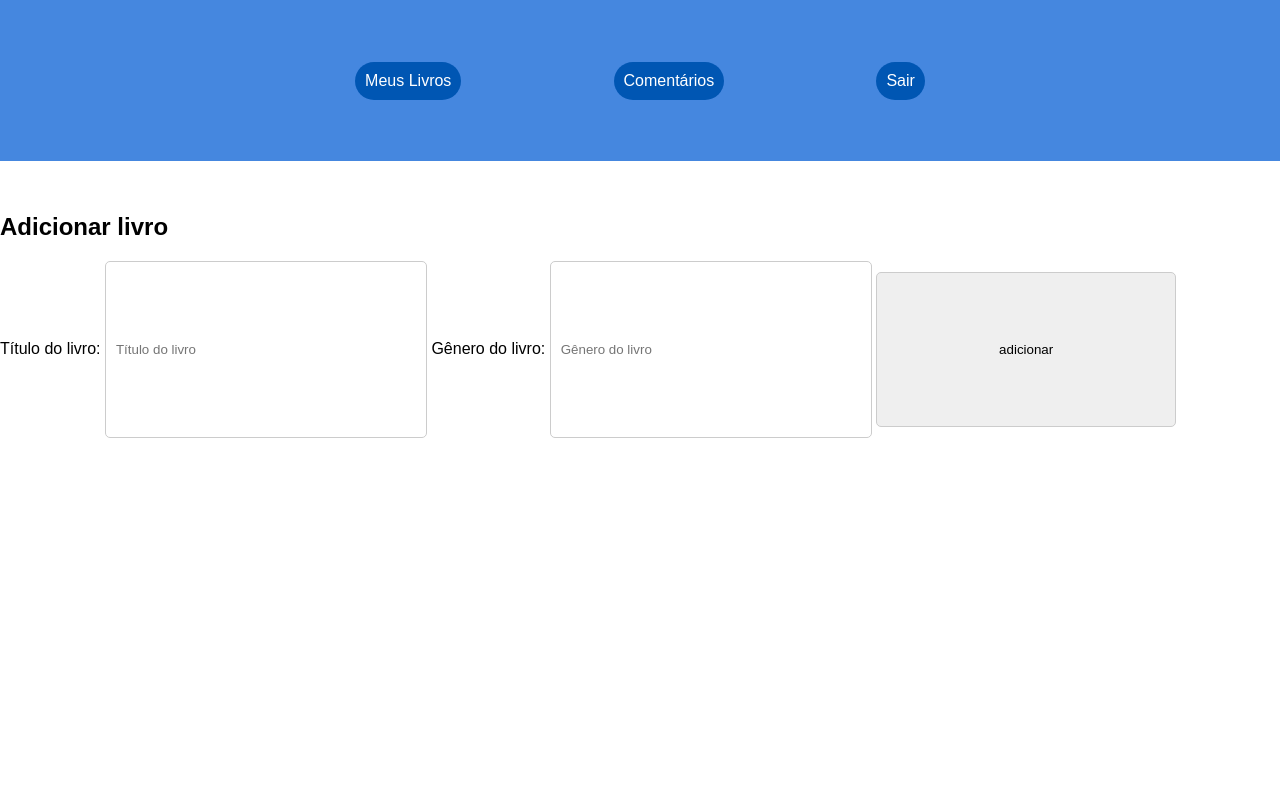
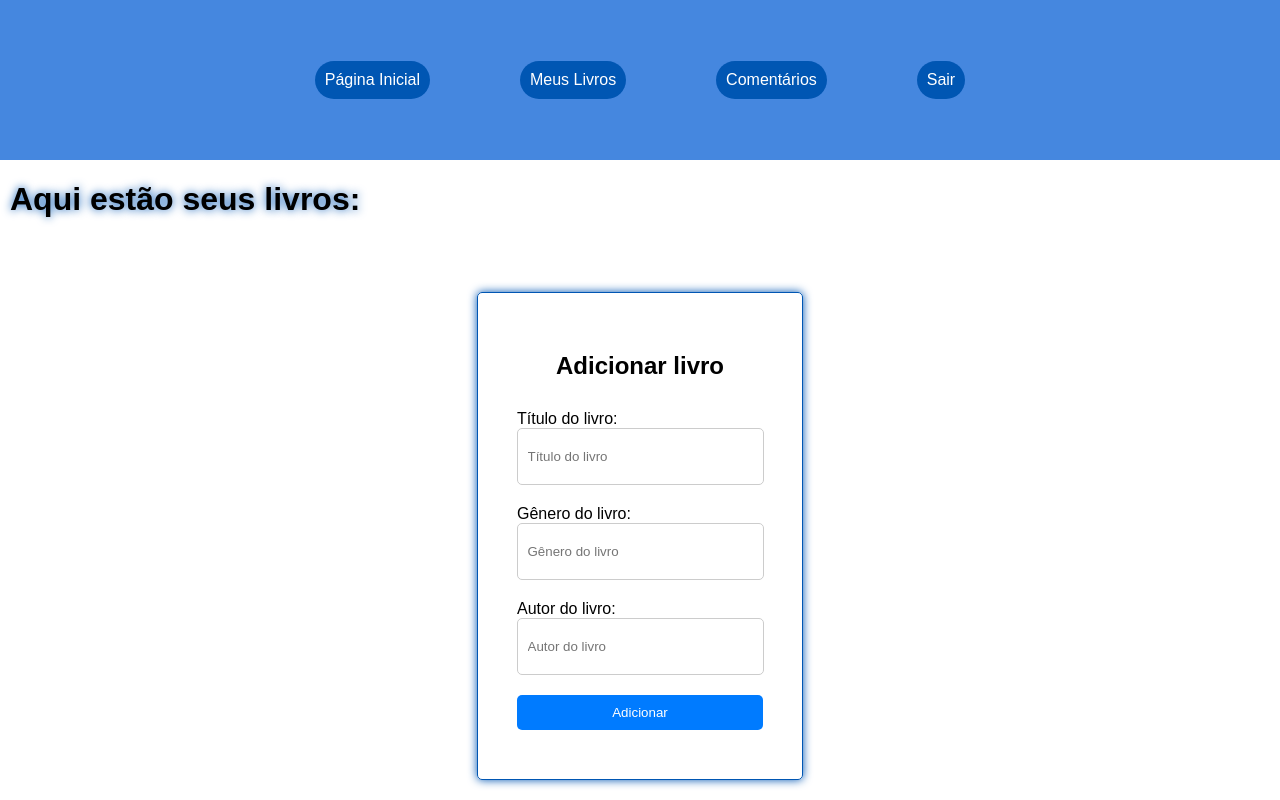
Before and after one commit to Arthur-Snts/Projeto-PSI, a Flask app: page /livros in a window 1280 px wide. Run offline with Flask 3, Linux system fonts and the light colour scheme; the visitor is signed in with stand-in values (Sample User, id 1); data that the repository does not hold is empty.

Commit message:
Update final

```diff
--- a/app.py
+++ b/app.py
@@ -47,8 +47,62 @@ def cadastro():
         login_user(user)
 
         corpo = f"""
-        <p style= 'color: #007bff'>Olá!{current_user.nome} Parabéns pelo Cadastro feito em nossa Biblioteca Virtual, espero que goste!</p>
-
+        <html lang="pt-BR">
+  <head>
+    <meta charset="UTF-8">
+    <meta name="viewport" content="width=device-width, initial-scale=1.0">
+    <title>Email da Biblioteca</title>
+  </head>
+  <body style="font-family: Arial, sans-serif; margin: 0; padding: 0; background-color: #f4f4f4;">
+    <!-- Container principal -->
+    <table width="100%" cellpadding="0" cellspacing="0" border="0" style="background-color: #f4f4f4; padding: 20px;">
+      <tr>
+        <td>
+          <!-- Tabela interna para layout do email -->
+          <table align="center" cellpadding="0" cellspacing="0" width="600" style="background-color: #ffffff; border-radius: 8px; box-shadow: 0 4px 8px rgba(0,0,0,0.1);">
+            <!-- Cabeçalho -->
+            <tr>
+              <td align="center" style="background-color: #0056b3; padding: 20px 0; border-radius: 8px 8px 0 0;">
+                <h1 style="color: #ffffff; margin: 0;">Bem-vindo à Biblioteca</h1>
+              </td>
+            </tr>
+            <!-- Conteúdo principal -->
+            <tr>
+              <td style="padding: 20px;">
+                <p style="color: #333333; font-size: 16px; line-height: 1.6;">
+                  Prezado(a) Leitor(a) {current_user.nome},
+                </p>
+                <p style="color: #333333; font-size: 16px; line-height: 1.6;">
+                  Estamos felizes em recebê-lo em nossa comunidade de leitores! A partir de agora, você terá acesso a uma vasta coleção de livros, eBooks, audiolivros e eventos exclusivos em nossa biblioteca.
+                </p>
+                <p style="color: #333333; font-size: 16px; line-height: 1.6;">
+                  Para começar, sugerimos que explore nossa <a href="{url_for("livros")}" style="color: #00796b; text-decoration: none;">seção de livros</a> ou participe de um dos nossos <strong>clubes de leitura</strong> semanais!
+                </p>
+                <p style="color: #333333; font-size: 16px; line-height: 1.6;">
+                  Se precisar de ajuda, nossa equipe está à disposição para oferecer orientações e recomendações personalizadas.
+                </p>
+                <p style="color: #333333; font-size: 16px; line-height: 1.6;">
+                  Aproveite ao máximo tudo o que nossa biblioteca tem a oferecer. Esperamos vê-lo em breve!
+                </p>
+              </td>
+            </tr>
+            <!-- Rodapé -->
+            <tr>
+              <td align="center" style="background-color: #0056b3; padding: 10px; border-radius: 0 0 8px 8px;">
+                <p style="color: #ffffff; font-size: 14px; margin: 0;">
+                  Biblioteca Virtual | Endereço: Rua IFRN, 123, Caicó | Telefone: (84) 99827-2514
+                </p>
+                <p style="color: #ffffff; font-size: 14px; margin: 0;">
+                  <a href="{url_for("inicial")}" style="color: #80cbc4; text-decoration: none;">Visite nosso site</a> | <a href="mailto:bibliotecavirtual432@gmail.com" style="color: #80cbc4; text-decoration: none;">Entre em contato</a>
+                </p>
+              </td>
+            </tr>
+          </table>
+        </td>
+      </tr>
+    </table>
+  </body>
+</html>
         """
         assunto = "Cadastro Bem Sucedido!"
         destinatario = current_user.email
@@ -83,16 +137,85 @@ def livros():
     if request.method == "POST":
         titulo = request.form["titulo"]
         genero = request.form["genero"]
+        autor = request.form["autor"]
         id = current_user.id
-        User.insert_data_livro(titulo, genero, id)
+        User.insert_data_livro(titulo, genero, autor, id)
 
         corpo = f"""
-        <p style= 'color: #007bff'>Olá!{current_user.nome}</p>
-        <p>Livro adicionado! Segue-o:</p>
-        <p>{titulo} - {genero}</p>
+        <!DOCTYPE html>
+<html lang="pt-BR">
+  <head>
+    <meta charset="UTF-8">
+    <meta name="viewport" content="width=device-width, initial-scale=1.0">
+    <title>Novo Livro Cadastrado</title>
+  </head>
+  <body style="font-family: Arial, sans-serif; margin: 0; padding: 0; background-color: #f4f4f4;">
+    <!-- Container principal -->
+    <table width="100%" cellpadding="0" cellspacing="0" border="0" style="background-color: #f4f4f4; padding: 20px;">
+      <tr>
+        <td>
+          <!-- Tabela interna para layout do email -->
+          <table align="center" cellpadding="0" cellspacing="0" width="600" style="background-color: #ffffff; border-radius: 8px; box-shadow: 0 4px 8px rgba(0,0,0,0.1);">
+            <!-- Cabeçalho -->
+            <tr>
+              <td align="center" style="background-color: #0056b3; padding: 20px 0; border-radius: 8px 8px 0 0;">
+                <h1 style="color: #ffffff; margin: 0;">Novo Livro Cadastrado!</h1>
+              </td>
+            </tr>
+            <!-- Conteúdo principal -->
+            <tr>
+              <td style="padding: 20px;">
+                <p style="color: #333333; font-size: 16px; line-height: 1.6;">
+                  Olá, Leitor(a) {current_user.nome},
+                </p>
+                <p style="color: #333333; font-size: 16px; line-height: 1.6;">
+                  Temos o prazer de anunciar que um novo livro foi cadastrado ao nosso acervo! Confira os detalhes abaixo:
+                </p>
+
+                <!-- Detalhes do Livro -->
+                <table width="100%" cellpadding="0" cellspacing="0" border="0" style="background-color: #f9f9f9; padding: 15px; border-radius: 8px;">
+                  <tr>
+                    <td style="color: #333333; font-size: 16px;">
+                      <strong>Título:</strong> {titulo}<br>
+                      <strong>Autor:</strong> {autor}<br>
+                      <strong>Gênero:</strong> {genero}<br>
+
+                    </td>
+                  </tr>
+                </table>
+
+                <p style="color: #333333; font-size: 16px; line-height: 1.6;">
+                  Estamos ansiosos para que você explore este novo título. Não perca a oportunidade de ser um dos primeiros a ler!
+                </p>
+                <p style="color: #333333; font-size: 16px; line-height: 1.6;">
+                  Reserve já sua cópia acessando o catálogo online da biblioteca ou venha nos visitar para pegar seu exemplar.
+                </p>
+                <p style="text-align: center;">
+                  <a href="{url_for("livros")}" style="background-color: #0056b3; color: #ffffff; text-decoration: none; padding: 10px 20px; border-radius: 5px; font-size: 16px;">Ver Catálogo</a>
+                </p>
+              </td>
+            </tr>
+            <!-- Rodapé -->
+            <tr>
+              <td align="center" style="background-color: #0056b3; padding: 10px; border-radius: 0 0 8px 8px;">
+                <p style="color: #ffffff; font-size: 14px; margin: 0;">
+                  Biblioteca Virtual | Endereço: Rua IFRN, 123, Caicó | Telefone: (84) 199827-2514
+                </p>
+                <p style="color: #ffffff; font-size: 14px; margin: 0;">
+                  <a href="{url_for("inicial")}" style="color: #c5cae9; text-decoration: none;">Visite nosso site</a> | <a href="mailto:bibliotecavirtual432@gmail.com" style="color: #c5cae9; text-decoration: none;">Entre em contato</a>
+                </p>
+              </td>
+            </tr>
+          </table>
+        </td>
+      </tr>
+    </table>
+  </body>
+</html>
+
 
         """
-        assunto = f"Novo livro na biblioteca do genero {genero}"
+        assunto = f"Novo Livro na Biblioteca do Gênero {genero}"
         destinatario = current_user.email
 
 
@@ -128,12 +251,76 @@ def comentarios():
         User.insert_data_comentario(conteudo, id, livro)
 
         corpo = f"""
-        <p style= 'color: #007bff'>Olá!{current_user.nome}</p>
-        <p>Comentário adicionado! Segue-o:</p>
-        <p>{conteudo}</p>
+        <!DOCTYPE html>
+<html lang="pt-BR">
+  <head>
+    <meta charset="UTF-8">
+    <meta name="viewport" content="width=device-width, initial-scale=1.0">
+    <title>Novos Comentários sobre o Livro</title>
+  </head>
+  <body style="font-family: Arial, sans-serif; margin: 0; padding: 0; background-color: #f4f4f4;">
+    <!-- Container principal -->
+    <table width="100%" cellpadding="0" cellspacing="0" border="0" style="background-color: #f4f4f4; padding: 20px;">
+      <tr>
+        <td>
+          <!-- Tabela interna para layout do email -->
+          <table align="center" cellpadding="0" cellspacing="0" width="600" style="background-color: #ffffff; border-radius: 8px; box-shadow: 0 4px 8px rgba(0,0,0,0.1);">
+            <!-- Cabeçalho -->
+            <tr>
+              <td align="center" style="background-color: #0056b3; padding: 20px 0; border-radius: 8px 8px 0 0;">
+                <h1 style="color: #ffffff; margin: 0;">Novos Comentários sobre o Livro</h1>
+              </td>
+            </tr>
+            <!-- Conteúdo principal -->
+            <tr>
+              <td style="padding: 20px;">
+                <p style="color: #333333; font-size: 16px; line-height: 1.6;">
+                  Olá, Leitor(a) {current_user.nome},
+                </p>
+                <p style="color: #333333; font-size: 16px; line-height: 1.6;">
+                  Ficamos felizes em informar que o livro <strong>"{livro}"</strong> recebeu novo comentário! Aqui está o que está dizendo:
+                </p>
 
+                <!-- Comentários -->
+                <table width="100%" cellpadding="0" cellspacing="0" border="0" style="background-color: #f9f9f9; padding: 15px; border-radius: 8px;">
+                  <tr>
+                    <td style="color: #333333; font-size: 14px;">
+                      <strong>Comentário 1:</strong><br>
+                      <em>"{conteudo}"</em><br>
+                      <span style="color: #555555;">- {current_user.nome}</span><br><br>
+
+                    </td>
+                  </tr>
+                </table>
+
+                <p style="color: #333333; font-size: 16px; line-height: 1.6;">
+                  Você também pode deixar sua opinião e ajudar outros leitores! Acesse o livro no catálogo online e compartilhe o que achou.
+                </p>
+
+                <p style="text-align: center;">
+                  <a href="{url_for("livros")}" style="background-color: #0056b3; color: #ffffff; text-decoration: none; padding: 10px 20px; border-radius: 5px; font-size: 16px;">Ver Comentários e Comentar</a>
+                </p>
+              </td>
+            </tr>
+            <!-- Rodapé -->
+            <tr>
+              <td align="center" style="background-color: #0056b3; padding: 10px; border-radius: 0 0 8px 8px;">
+                <p style="color: #ffffff; font-size: 14px; margin: 0;">
+                  Biblioteca Virtual | Endereço: Rua IFRN, 123, Caicó | Telefone: (84) 199827-2514
+                </p>
+                <p style="color: #ffffff; font-size: 14px; margin: 0;">
+                  <a href="{url_for("inicial")}" style="color: #ffe0b2; text-decoration: none;">Visite nosso site</a> | <a href="mailto:bibliotecavirtual432@gmail.com" style="color: #c5cae9; text-decoration: none;">Entre em contato</a>
+                </p>
+              </td>
+            </tr>
+          </table>
+        </td>
+      </tr>
+    </table>
+  </body>
+</html>
         """
-        assunto = f"Comentário sobre o livro {livro}"
+        assunto = f"Comentário Sobre o Livro {livro}"
         destinatario = current_user.email
 
 
--- a/database/database.sql
+++ b/database/database.sql
@@ -19,5 +19,6 @@ CREATE TABLE IF NOT EXISTS tb_livros (
     liv_id INT(11) AUTO_INCREMENT PRIMARY KEY NOT NULL,
     liv_titulo VARCHAR(200) NOT NULL,
     liv_genero VARCHAR(200) NOT NULL,
+    liv_autor VARCHAR(200) NOT NULL,
     liv_usuarios_id INT(11) NOT NULL
 );
--- a/static/css/style.css
+++ b/static/css/style.css
@@ -84,7 +84,8 @@ nav {
 }
 
 .nav {
-    flex-grow: 0.2;
+    height: 20%;
+    flex-shrink: 0;
     display: flex;
     justify-content: center;
     background-color: #4587df;
@@ -104,9 +105,7 @@ nav a:hover{
 .delete {
     background-color: white;
 }
-.livros {
-    text-decoration: none;
-}
+
 
 /* página de comentários: */
 .form_comentarios {
@@ -128,9 +127,16 @@ nav a:hover{
 }
 
 .form_comentarios .select_livros {
-    margin-top: 10px;
     text-align: justify;
     width: 100%;
+    appearance: none;
+    background-color: #0056b3;
+    color: white;
+    text-align: center;
+    border-radius: 10px;
+    padding-top: 3px;
+    padding-bottom: 3px;
+
 }
 
 .form_comentarios .label_mensagem {
@@ -186,3 +192,79 @@ nav a:hover{
     width: 200px;
     border-radius: 5px;
 }
+
+#saudacao {
+    flex-direction: column;
+}
+
+.ola {
+    color: #0056b3;
+}
+#oi {
+    width: 50%;
+}
+
+.livros {
+    list-style: none;
+}
+
+#livro:hover {
+    color:#007bff;
+}
+
+#delete {
+    margin-top: 10px;
+    display: flex;
+    background-color: #007bff;
+    border: none;
+    color: white;
+    height: 35px;
+    max-width: 250px;
+}
+
+#adicionar{
+    border: 1px solid #0056b3 ;
+    color: black;
+    padding: 39px;
+    border-radius: 5px;
+    box-shadow: 0 0 10px #0056b3;
+    display: flex;
+    flex-direction: column;
+    align-items: center;
+    width: 246px;
+    min-height: 300px;
+    margin: 20px auto;
+}
+
+
+#adicionar  h2 {
+    text-align: center;
+}
+
+
+#adicionar .label_mensagem {
+    margin-top: 10px;
+    width: 100%;
+}
+
+#adicionar .input_mensagem {
+    display: flex;
+    color: white;
+    height: 35px;
+    max-width: 225px;
+}
+#adicionar .botao_enviar {
+    margin-top: 10px;
+    display: flex;
+    background-color: #007bff;
+    border: none;
+    color: white;
+    height: 35px;
+    max-width: 250px;
+}
+
+
+#liv {
+    margin-left: 10px;
+    text-shadow: 0 0 10px #0056b3;
+}
--- a/templates/comentarios.html
+++ b/templates/comentarios.html
@@ -12,6 +12,7 @@
 <form action="{{url_for('comentarios')}}" method="POST" class="form_comentarios">
     <h2>Anotar Comentário sobre livro</h2>
 
+    <label for="livro" class="label_mensagem">Livro:</label>
     <select name="livro" id="" class="select_livros">
         {% for livro in livros %}
             <option value="{{livro['liv_titulo']}}">{{livro['liv_titulo']}}</option>
--- a/templates/layout.html
+++ b/templates/layout.html
@@ -10,6 +10,7 @@
     <div class="conteiner">
         <div class="nav">
             <nav>
+                <a href="{{ url_for('inicial' ) }}">Página Inicial</a>
                 <a href="{{ url_for('livros' ) }}">Meus Livros</a>
                 <a href="{{ url_for('comentarios' ) }}">Comentários</a>
                 <a href="{{ url_for('logout' ) }}">Sair</a>
--- a/templates/livros.html
+++ b/templates/livros.html
@@ -5,12 +5,13 @@
 {% endblock %}
 
 {% block conteudo %}
+    <h1 id="liv">Aqui estão seus livros:</h1>
     <ul>
         {%for livro in livros%}
         <li class="livros">
-            <p>Nome: {{livro['liv_titulo']}} |  Gênero: {{livro['liv_genero']}}</p>
+            <p id="livro">Nome: {{livro['liv_titulo']}} |  Gênero: {{livro['liv_genero']}} | Autor: {{livro['liv_autor']}}</p>
             <form action="{{url_for('remove_livro', id=livro['liv_id'])}}" method="POST" class="delete">
-                <input type="submit" value="deletar">
+                <input type="submit" value="deletar" id="delete">
             </form>
         </li>
         {%endfor%}
@@ -18,16 +19,20 @@
 
 
 
-    <form action="{{url_for('livros')}}" method="POST">
+    <form action="{{url_for('livros')}}" method="POST" id="adicionar">
         <h2>Adicionar livro</h2>
 
-        <label for="add_nome_livro">Título do livro:</label>
-        <input type="text" name="titulo" id="add_nome_livro" placeholder="Título do livro" required>
+        <label for="add_nome_livro"class="label_mensagem">Título do livro:</label>
+        <input type="text" name="titulo" id="add_nome_livro" placeholder="Título do livro" required class="input_mensagem">
 
-        <label for="genero_livro">Gênero do livro:</label>
-        <input type="text" name="genero" id="genero_livro" placeholder="Gênero do livro" required>
+        <label for="genero_livro"class="label_mensagem">Gênero do livro:</label>
+        <input type="text" name="genero" id="genero_livro" placeholder="Gênero do livro" required class="input_mensagem">
 
-        <input type="submit" value="adicionar">
+        <label for="autor_livro"class="label_mensagem">Autor do livro:</label>
+        <input type="text" name="autor" id="genero_livro" placeholder="Autor do livro" required class="input_mensagem">
+
+
+        <input type="submit" value="Adicionar" class="botao_enviar">
     </form>
 
 {% endblock %}
```
Also changed, not shown: models.py (+11 -3 lines), templates/inicial.html (+7 -1 lines).
